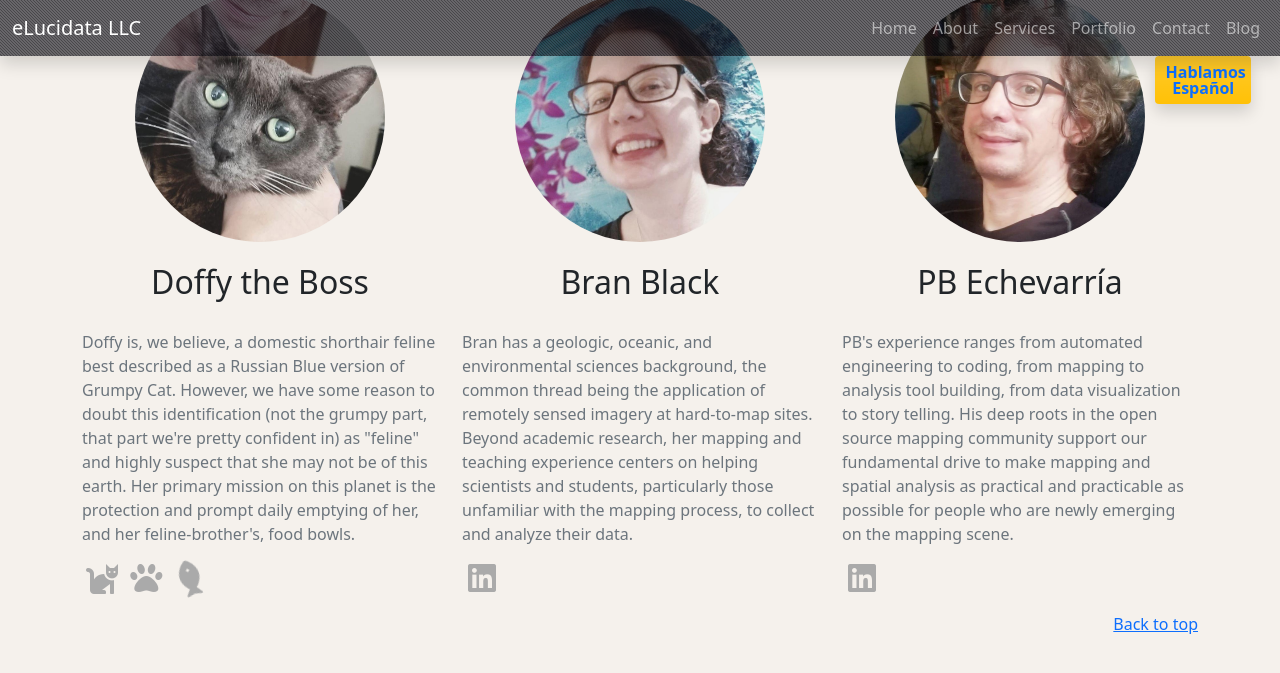
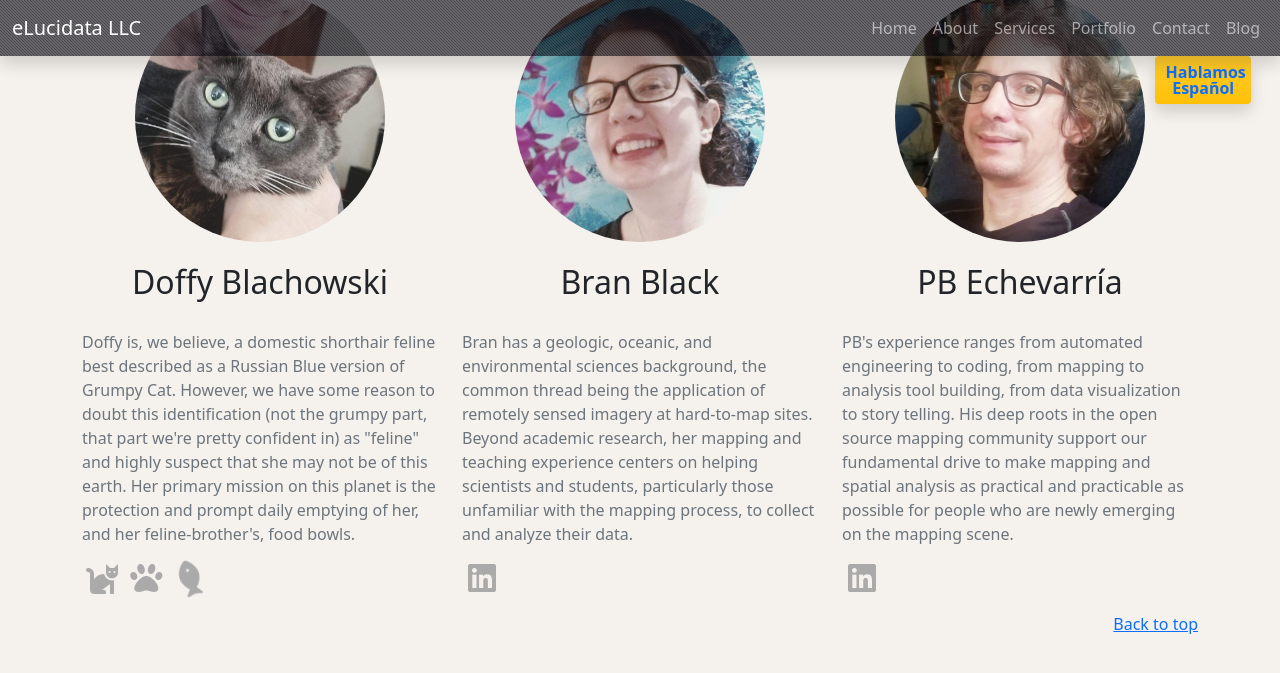
Before and after one commit to eLucidataLLC/www, a Jekyll site: the page built from index.html, in a window 1280 px wide and 900 px high, scrolled down 1409 px, cut to the strip 0-696 px from the top of the window. Shown: the top 673 px of the strip. Built offline with Jekyll 4.4.1, drawn with Linux system fonts in a browser that asks for light colours; nearby versions of some CDN libraries.

Commit message:
Doffy Blachowski

```diff
--- a/_data/people.yml
+++ b/_data/people.yml
@@ -1,5 +1,5 @@
 -
-  name:    Doffy the Boss
+  name:    Doffy Blachowski
   photo:   img/Doffy.jpg
   bio:
     en:    Doffy is, we believe, a domestic shorthair feline best described as a Russian Blue version of Grumpy Cat. However, we have some reason to doubt this identification (not the grumpy part, that part we're pretty confident in) as "feline" and highly suspect that she may not be of this earth. Her primary mission on this planet is the protection and prompt daily emptying of her, and her feline-brother's, food bowls.
```
